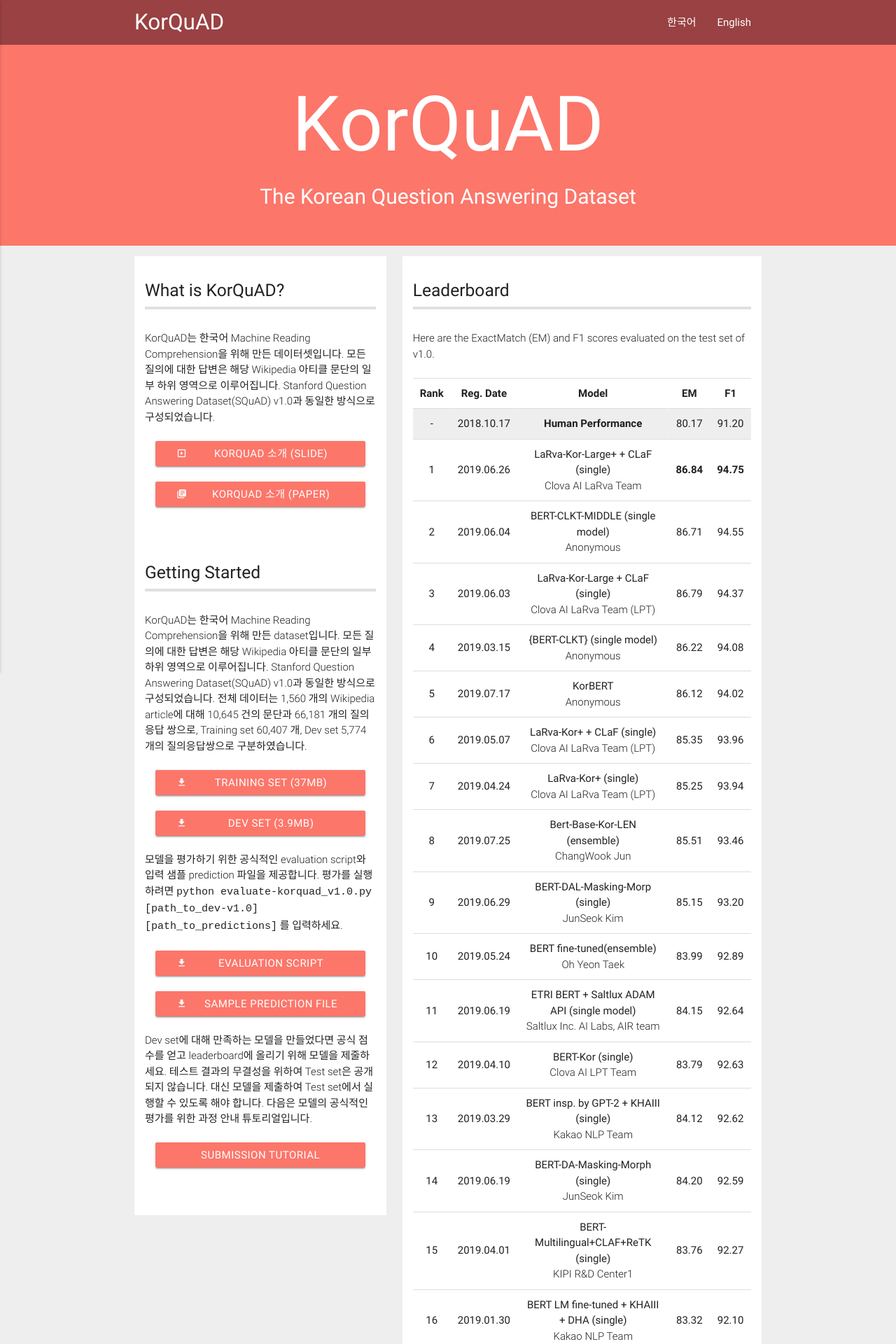
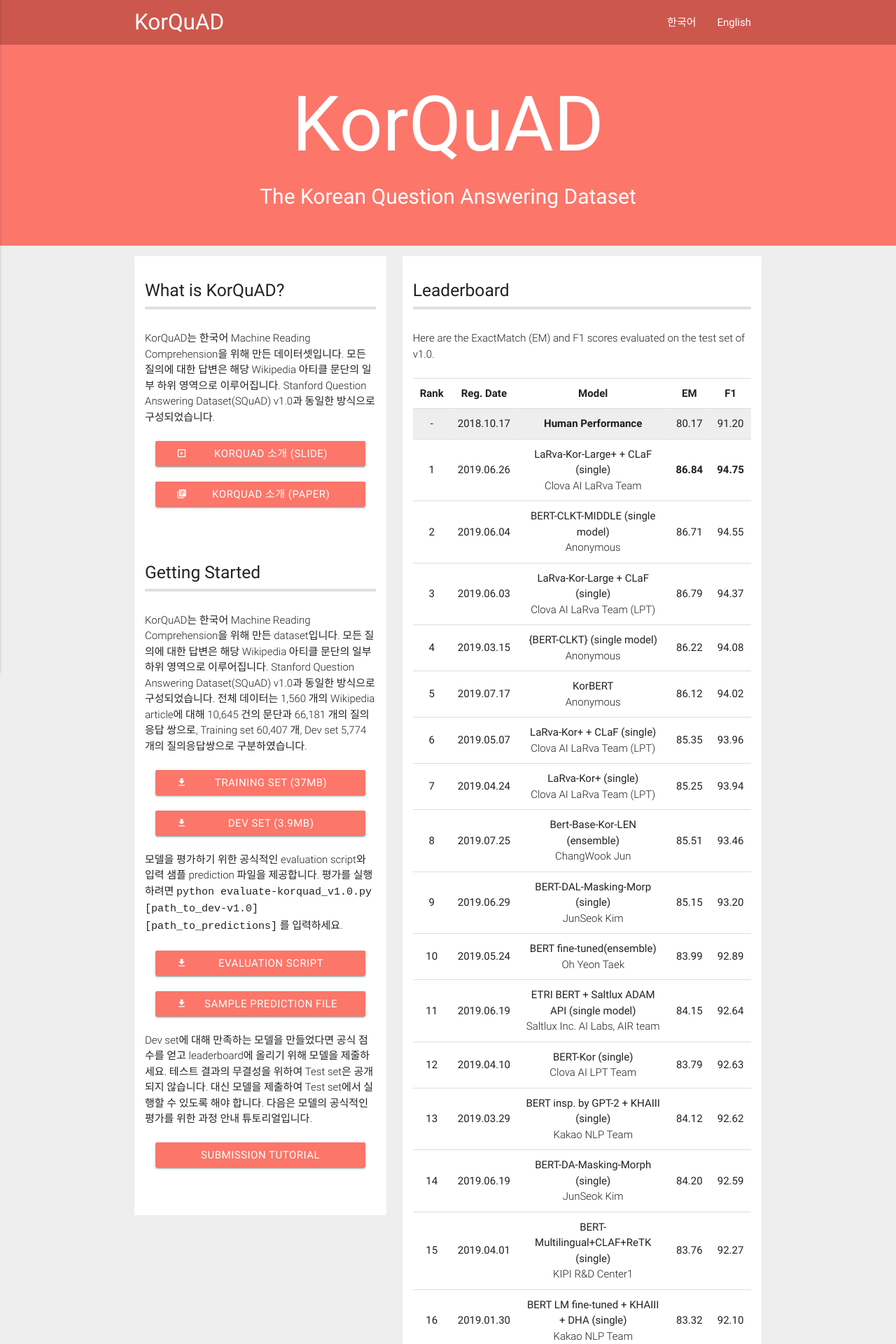
Before and after one commit to korquad/korquad.github.io, a Jekyll site: the page built from index.md, in a window 1280 px wide. Shown: the top 1920 px of the page at 70% size. Built offline with Jekyll 4.4.1, drawn with Linux system fonts in a browser that asks for light colours.

Commit message:
Update header.html

```diff
--- a/_includes/header.html
+++ b/_includes/header.html
@@ -1,4 +1,4 @@
-<nav style="background-color:#994143" role="navigation">
+<nav style="background-color:#cc584d" role="navigation">
     <div class="nav-wrapper container"><a id="logo-container" class="brand-logo" href="{{ "/" | relative_url }}">KorQuAD</a>
     {% assign default_paths = site.pages | map: "path" %}
     {% assign page_paths = site.header_pages | default: default_paths %}
```
